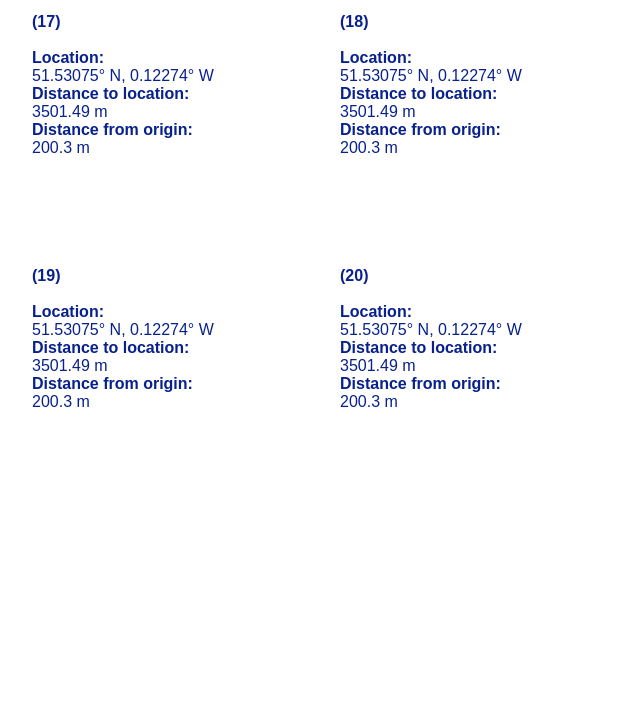
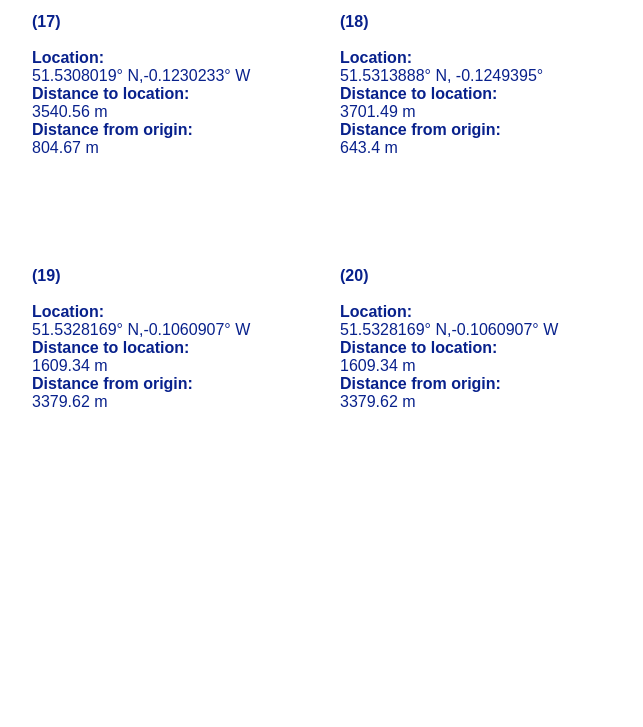
Before and after one commit to ninahand/decision-and-disruption, a plain HTML site: page index.html in a window 1280 px wide. Shown: the part 3323-4050 px from the top of the page, 0-643 px from the left. Drawn offline with Linux system fonts and the light colour scheme; a web font is replaced by a local one.

Commit message:
last one fr

```diff
--- a/index.html
+++ b/index.html
@@ -140,13 +140,13 @@
                 <img src="assets/decision16.JPG">
         </a>
             <div class="caption">
-                <b>(17)</b><br><br><b> Location:</b><br>51.53075° N, 0.12274° W  <br>
-                <b> Distance to location:</b> <br> 3501.49 m <br>
-                <b> Distance from origin:</b> <br> 200.3 m</div>
+                <b>(17)</b><br><br><b> Location:</b><br>51.5308019° N,-0.1230233° W <br>
+                <b> Distance to location:</b> <br> 3540.56 m <br>
+                <b> Distance from origin:</b> <br> 804.67 m</div>
                 <div class="caption">
-                    <b>(18)</b><br><br><b> Location:</b><br>51.53075° N, 0.12274° W  <br>
-                    <b> Distance to location:</b> <br> 3501.49 m <br>
-                    <b> Distance from origin:</b> <br> 200.3 m</div>
+                    <b>(18)</b><br><br><b> Location:</b><br>51.5313888° N, -0.1249395°<br>
+                    <b> Distance to location:</b> <br> 3701.49 m <br>
+                    <b> Distance from origin:</b> <br> 643.4 m</div>
             <a href = "https://www.google.com/maps/@51.5308019,-0.1230233,3a,15y,344.46h,90.91t/data=!3m7!1e1!3m5!1spJ5NifebAQdhLraxrJTD5Q!2e0!6shttps:%2F%2Fstreetviewpixels-pa.googleapis.com%2Fv1%2Fthumbnail%3Fcb_client%3Dmaps_sv.tactile%26w%3D900%26h%3D600%26pitch%3D-0.9086178372552496%26panoid%3DpJ5NifebAQdhLraxrJTD5Q%26yaw%3D344.46293066513704!7i16384!8i8192?entry=ttu&g_ep=EgoyMDI1MDIyNC4wIKXMDSoASAFQAw%3D%3D">
             <img src="assets/decision17.JPG">
         </a>
@@ -154,13 +154,13 @@
             <img src="assets/decision18.JPG">
         </a>
             <div class="caption">
-                <b>(19)</b><br><br><b> Location:</b><br>51.53075° N, 0.12274° W  <br>
-                <b> Distance to location:</b> <br> 3501.49 m <br>
-                <b> Distance from origin:</b> <br> 200.3 m</div>
+                <b>(19)</b><br><br><b> Location:</b><br>51.5328169° N,-0.1060907° W<br>
+                <b> Distance to location:</b> <br>1609.34 m <br>
+                <b> Distance from origin:</b> <br>3379.62 m</div>
                 <div class="caption">
-                    <b>(20)</b><br><br><b> Location:</b><br>51.53075° N, 0.12274° W  <br>
-                    <b> Distance to location:</b> <br> 3501.49 m <br>
-                    <b> Distance from origin:</b> <br> 200.3 m</div>
+                    <b>(20)</b><br><br><b> Location:</b><br>51.5328169° N,-0.1060907° W<br>
+                    <b> Distance to location:</b> <br>1609.34 m<br>
+                    <b> Distance from origin:</b> <br>3379.62 m</div>
             <a href = "https://www.google.com/maps/@51.5299051,-0.1238171,3a,15y,244.56h,85.32t/data=!3m7!1e1!3m5!1sT-_oW0X7YpPgYDPELJ2aDQ!2e0!6shttps:%2F%2Fstreetviewpixels-pa.googleapis.com%2Fv1%2Fthumbnail%3Fcb_client%3Dmaps_sv.tactile%26w%3D900%26h%3D600%26pitch%3D4.677932650480557%26panoid%3DT-_oW0X7YpPgYDPELJ2aDQ%26yaw%3D244.55806822015106!7i16384!8i8192?entry=ttu&g_ep=EgoyMDI1MDIyNC4wIKXMDSoASAFQAw%3D%3D">
                     <img src="assets/decision19.JPG">
                 </a>
```
